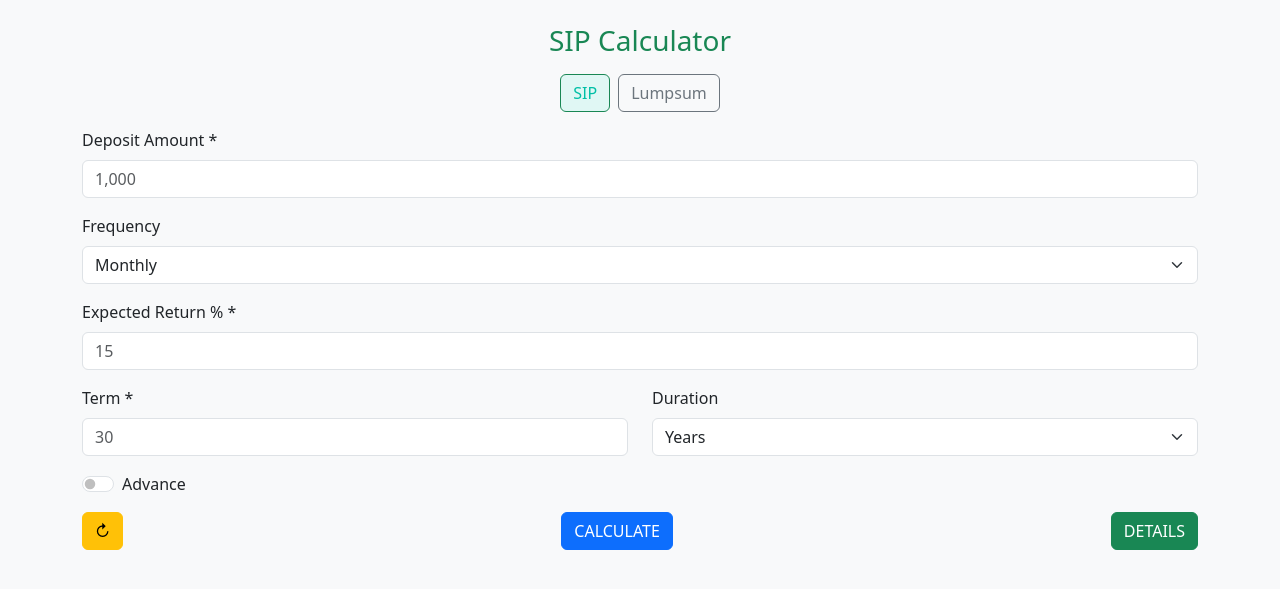
After one commit to OJESH-DHK/investment-web, a Django app: page /calc/ in a window 1280 px wide. The commit adds this page. Shown: the top 589 px of the page. Run offline with Django 5.2, Linux system fonts and the light colour scheme.

Commit message:
login/logout

```diff
--- a/apps/admin_views.py
+++ b/apps/admin_views.py
@@ -1,12 +1,11 @@
 from django.shortcuts import get_object_or_404, render
 from django.shortcuts import redirect
-
+from django.contrib.auth.decorators import login_required
 from .models import Projects, Services, BlogDetails, Contact ,Team , Testimonial,Faq
+from django.contrib.auth import authenticate, login, logout
 
 
-def admin_dashboard(request):
-    return render(request,'admin_dashboard.html')
-
+@login_required
 def admin_dashboard(request):
     context = {
         'total_projects': Projects.objects.count(),
@@ -448,3 +447,27 @@ def delete_faq(request, id):
     if request.method == 'POST':
         faq.delete()
     return redirect('ad_faq')
+
+
+def calc(request):
+    return render(request,'calc/calc.html')
+
+
+def admin_login(request):
+    if request.method == 'POST':
+        username = request.POST['username']
+        password = request.POST['password']
+        user = authenticate(request, username=username, password=password)
+
+        if user is not None and user.is_staff:
+            login(request, user)
+            return redirect('admin_dashboard')  # Change to your admin dashboard URL name
+        else:
+            return render(request, 'admin_login/admin_login.html', {'error': 'Invalid credentials or not authorized.'})
+
+    return render(request, 'admin_login/admin_login.html')
+
+
+def admin_logout(request):
+    logout(request)
+    return redirect('index')
--- a/apps/templates/admin_base.html
+++ b/apps/templates/admin_base.html
@@ -27,7 +27,7 @@
                     <i class="fas fa-user fa-fw"></i>
                 </a>
                 <ul class="dropdown-menu dropdown-menu-end" aria-labelledby="navbarDropdown">
-                    <li><a class="dropdown-item" href="#">Logout</a></li>
+                    <li><a class="dropdown-item" href="{% url 'logout' %}">Logout</a></li>
                 </ul>
             </li>
         </ul>
--- /dev/null
+++ b/apps/templates/calc/calc.html
@@ -0,0 +1,79 @@
+<!DOCTYPE html>
+<html lang="en">
+<head>
+  <meta charset="UTF-8">
+  <title>SIP Calculator</title>
+  <link href="https://cdn.jsdelivr.net/npm/bootstrap@5.3.0/dist/css/bootstrap.min.css" rel="stylesheet">
+  <style>
+    body {
+      background-color: #f8f9fa;
+    }
+    .tab-button.active {
+      background-color: #e0f7f4;
+      color: #00bfa6;
+    }
+  </style>
+</head>
+<body>
+  <div class="container mt-4">
+    <h3 class="text-center text-success">SIP Calculator</h3>
+
+    <!-- Tabs -->
+    <div class="d-flex justify-content-center my-3">
+      <button class="btn btn-outline-success tab-button active me-2">SIP</button>
+      <button class="btn btn-outline-secondary tab-button">Lumpsum</button>
+    </div>
+
+    <!-- Form -->
+    <form>
+      <div class="mb-3">
+        <label class="form-label">Deposit Amount *</label>
+        <input type="number" class="form-control" placeholder="1,000">
+      </div>
+
+      <div class="mb-3">
+        <label class="form-label">Frequency</label>
+        <select class="form-select">
+          <option>Monthly</option>
+          <option>Quarterly</option>
+        </select>
+      </div>
+
+      <div class="mb-3">
+        <label class="form-label">Expected Return % *</label>
+        <input type="number" class="form-control" placeholder="15">
+      </div>
+
+      <div class="row">
+        <div class="col-md-6 mb-3">
+          <label class="form-label">Term *</label>
+          <input type="number" class="form-control" placeholder="30">
+        </div>
+        <div class="col-md-6 mb-3">
+          <label class="form-label">Duration</label>
+          <select class="form-select">
+            <option>Years</option>
+            <option>Months</option>
+          </select>
+        </div>
+      </div>
+
+      <div class="form-check form-switch mb-3">
+        <label class="form-check-label" for="advanceSwitch">Advance</label>
+        <input class="form-check-input" type="checkbox" id="advanceSwitch">
+      </div>
+
+      <div class="d-flex justify-content-between">
+        <button type="reset" class="btn btn-warning">↻</button>
+        <button type="submit" class="btn btn-primary">CALCULATE</button>
+        <button type="button" class="btn btn-success">DETAILS</button>
+      </div>
+    </form>
+  </div>
+
+
+
+  <!-- Bootstrap Icons -->
+  <link href="https://cdn.jsdelivr.net/npm/bootstrap-icons@1.10.5/font/bootstrap-icons.css" rel="stylesheet">
+</body>
+</html>
--- a/investment_web/settings.py
+++ b/investment_web/settings.py
@@ -126,3 +126,5 @@ STATIC_URL = 'static/'
 # https://docs.djangoproject.com/en/5.1/ref/settings/#default-auto-field
 
 DEFAULT_AUTO_FIELD = 'django.db.models.BigAutoField'
+
+LOGIN_URL = '/admin-login/'
--- a/investment_web/urls.py
+++ b/investment_web/urls.py
@@ -32,7 +32,7 @@ from apps.admin_views import ad_team
 from apps.admin_views import ad_feedback
 from apps.admin_views import ad_faq, ad_editservice, ad_addservice ,delete_service
 from apps.admin_views import ad_addblog ,delete_blog, ad_editblog, ad_editcontact ,delete_contact, ad_addcontact , delete_team , ad_addteam, ad_editteam , delete_feedback
-from apps.admin_views import ad_addfeedback , ad_editfeedback , ad_addfaq ,ad_editfaq ,delete_faq
+from apps.admin_views import ad_addfeedback , ad_editfeedback , ad_addfaq ,ad_editfaq ,delete_faq , calc ,admin_login ,admin_logout
 urlpatterns = [
     path('admin/', admin.site.urls),
     path('',index,name='index'),
@@ -47,7 +47,7 @@ urlpatterns = [
     path("404/",fourzerofour,name='fourzerofour'),
 
     #admin urls
-    path('admin_dashboard/',admin_dashboard,name='admin_dashboard'),
+    path('dashboard/',admin_dashboard,name='admin_dashboard'),
 #admin project urls
     path('admin_editproject/', admin_editproject, name='admin_editproject'),
     path('admin_addproject/',admin_addproject,name='admin_addproject'),
@@ -87,7 +87,13 @@ urlpatterns = [
     path('ad_faq/',ad_faq,name='ad_faq'),
     path('ad_addfaq/',ad_addfaq,name='ad_addfaq'),
     path('ad_editfaq/<int:id>/', ad_editfaq, name='ad_editfaq'),
-    path('faq/delete/<int:id>/', delete_faq, name='delete_faq')
+    path('faq/delete/<int:id>/', delete_faq, name='delete_faq'),
+    path('calc/', calc, name='calc'),
+    path('admin-login/', admin_login, name='admin_login'),
+    path('logout/', admin_logout, name='logout'),
+
+
+
 
 
 
```
Also changed, not shown: apps/templates/admin_login/admin_login.html (added, +44 -0 lines), apps/templates/blog.html (+6 -1 lines), Testimonial/IMG_0878_Dog7KVC.jpeg (added), apps/views.py (line endings or trailing spaces), blog_images/IMG_0878.jpeg (added), db.sqlite3, project_images/IMG_0878.jpeg (added), project_images/IMG_0878_gV7YzFy.jpeg (added), services_images/IMG_0878.jpeg (added), services_images/IMG_0878_NJViGUm.jpeg (added), services_images/IMG_0878_erkm4PO.jpeg (added), 1 other file.
